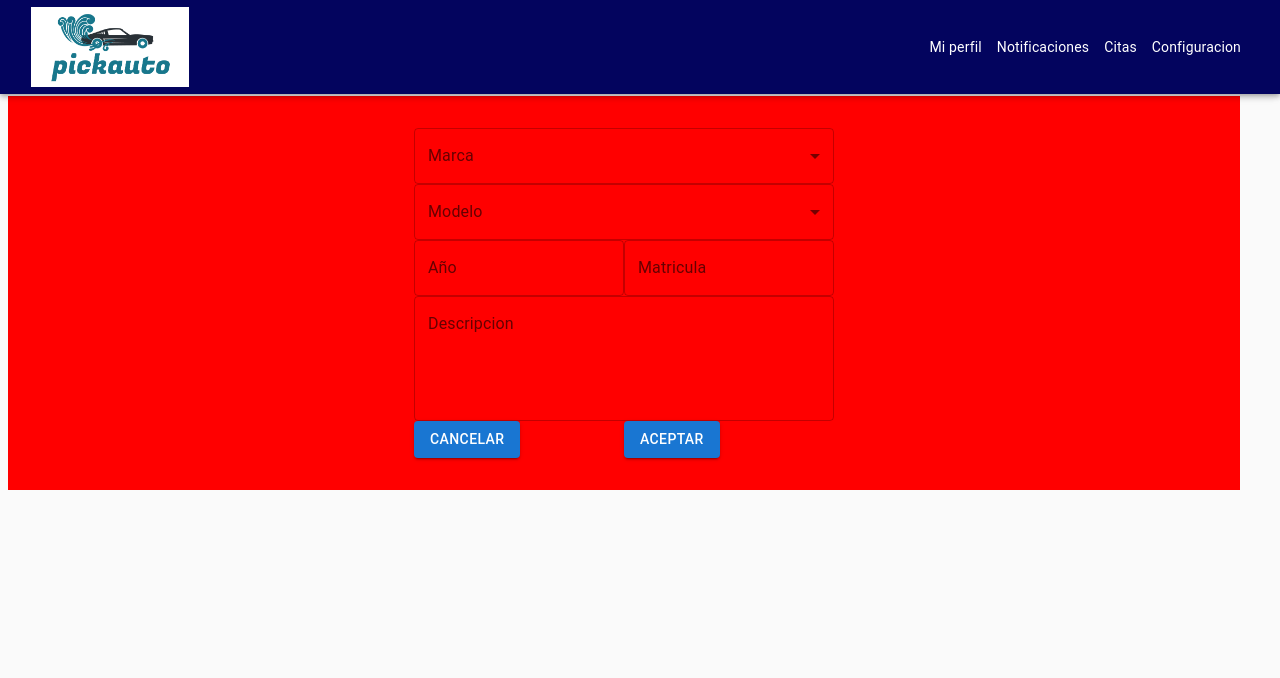
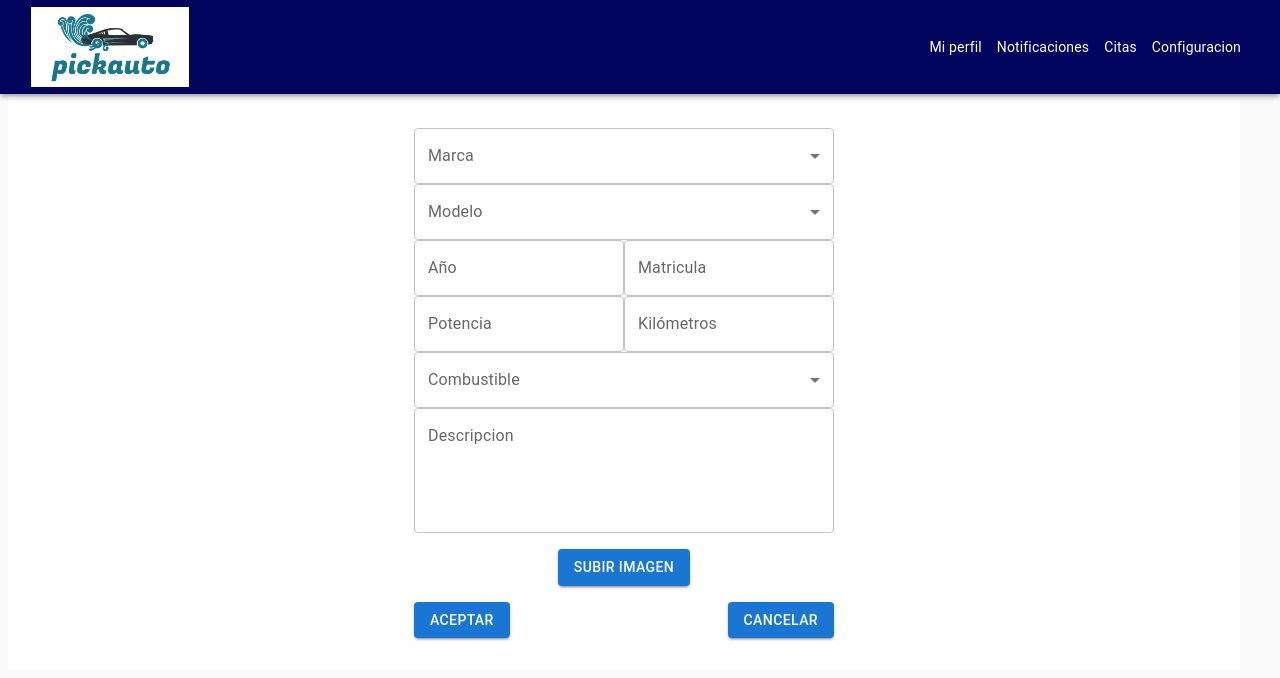
Before and after one commit to fullstacktf/motor-services-frontend, a React (Create React App) app: page /vehicles/add in a window 1280 px wide. Shown: the top 678 px of the page. Built offline with nearby package versions, Linux system fonts and the light colour scheme.

Commit message:
implemented some services components

```diff
--- a/src/components/AppBar.js
+++ b/src/components/AppBar.js
@@ -35,6 +35,7 @@ import Settings from '../views/Settings';
 import Notifications from '../views/Notifications';
 import Appointment from '../views/Appointments';
 import VehicleForm from '../views/VehicleForm';
+import Service from './ServiceComponents/Service';
 
 const DRAWER_WIDTH = 240
 const useStyles = makeStyles((theme)=>({
@@ -259,6 +260,8 @@ export default function AppBarResponsive(){
               </Route>
               <Route path="/services" element={<Services/>}>
               </Route>
+              <Route path="/services/serviceID" element={<Service/>}>
+              </Route>
               <Route path="/settings" element={<Settings/>}>
               </Route>
           </Routes>
--- /dev/null
+++ b/src/components/NotificationsComponents/NotificationCard.js
@@ -0,0 +1,42 @@
+import * as React from 'react';
+import Box from '@mui/material/Box';
+import Card from '@mui/material/Card';
+import CardActions from '@mui/material/CardActions';
+import CardContent from '@mui/material/CardContent';
+import Button from '@mui/material/Button';
+import Typography from '@mui/material/Typography';
+
+const bull = (
+    <Box
+        component="span"
+        sx={{ display: 'inline-block', mx: '2px', transform: 'scale(0.8)' }}
+    >
+        •
+    </Box>
+);
+
+const card = (
+    <React.Fragment>
+        <CardContent>
+            <Typography variant="h5" component="div">
+                Notificación 1
+            </Typography>
+        </CardContent>
+        <CardActions>
+            <Button variant="contained" color="success">
+                Aceptar
+            </Button>
+            <Button variant="contained" color="error">
+                Rechazar
+            </Button>
+        </CardActions>
+    </React.Fragment>
+);
+
+export default function NotificationCard() {
+    return (
+        <Box sx={{ minWidth: 275 }}>
+            <Card variant="outlined">{card}</Card>
+        </Box>
+    );
+}
--- a/src/components/ServiceComponents/CardService.js
+++ b/src/components/ServiceComponents/CardService.js
@@ -1,24 +1,27 @@
 import { Card, Grid } from "@material-ui/core";
-import { CardContent, CardMedia,Typography } from "@mui/material";
+import { CardContent, CardActionArea, Typography  } from "@mui/material";
 import { Box } from "@mui/system";
+import { Link } from 'react-router-dom';
 
 
-export default function CardService({service}){
+export default function CardService({ service }) {
 
-    return(
+    return (
         <Grid item sm={4}>
-            <Box mr={2} mb={3}>
-                <Card style={{textAlign:'center'}}>
-                    <div style={{backgroundColor:'#F00', display: 'flex', alignItems: 'center', alignContent:'center'}}>
+            <Box mb={3} mr={6}>
+                <Card style={{ textAlign: 'center', height: '200px', width: '100%', margin: 'auto'}}>
+                    <CardActionArea href="">
+                        <div style={{ backgroundColor: '#02B5E6', display: 'flex', alignItems: 'center', alignContent: 'center'}}>
                             <span>
                                 {service.icon}
                             </span>
                         </div>
-                    <CardContent>
-                        <Typography gutterBottom variant="h5" component="div">
+                        <CardContent style={{height: '100%', lineHeight: '100px' , textAlign: 'center'}}>
+                            <Typography gutterBottom variant="h5" component="div" component={Link} to='/services/serviceID' style={{textDecoration: 'none'}}>
                                 {service.name}
                             </Typography>
                         </CardContent>
+                    </CardActionArea>
                 </Card>
             </Box>
         </Grid>
--- /dev/null
+++ b/src/components/ServiceComponents/Service.js
@@ -0,0 +1,91 @@
+/*import ServiceTitle from './ServiceTitle';
+import ServiceInformation from './ServiceInformation';
+import ServiceButton from './ServiceButton';
+import '../../styles/Service.css';
+
+export default function Service(props) {
+    return (
+        <div className = 'padre'>
+            <ServiceTitle className= 'hijo'></ServiceTitle>
+            <ServiceInformation className='hijo'></ServiceInformation>
+            <ServiceButton className ='hijo'></ServiceButton>
+        </div>
+    );
+    }
+
+import React from "react";
+import { makeStyles } from "@material-ui/core/styles";
+import Card from "@material-ui/core/Card";
+import CardActionArea from "@material-ui/core/CardActionArea";
+import CardActions from "@material-ui/core/CardActions";
+import CardContent from "@material-ui/core/CardContent";
+import CardMedia from "@material-ui/core/CardMedia";
+import Button from "@material-ui/core/Button";
+import Typography from "@material-ui/core/Typography";
+import IconButton from "@material-ui/core/IconButton";
+import { red } from "@material-ui/core/colors";
+import FavoriteIcon from "@material-ui/icons/Favorite";
+import ShareIcon from "@material-ui/icons/Share";
+
+const useStyles = makeStyles({
+  root: {
+    maxWidth: 345
+  }
+});
+
+export default function ImgMediaCard() {
+  const classes = useStyles();
+
+  return (
+    <Card className={classes.root}>
+      <CardContent>
+        <Typography gutterBottom variant="h5" component="h2">
+          CardActions Example
+        </Typography>
+        <Typography variant="body2" color="textSecondary" component="p">
+          CardActions are just a flexbox component that wraps the children in
+          8px of padding and 8px horizontal padding between children.
+        </Typography>
+      </CardContent>
+      <CardActions disableSpacing>
+        <IconButton aria-label="add to favorites">
+          <FavoriteIcon />
+        </IconButton>
+        <IconButton aria-label="share">
+          <ShareIcon />
+        </IconButton>
+        <Button size="small" color="primary">
+          Primary
+        </Button>
+        <Button size="small" color="secondary">
+          Secondary
+        </Button>
+      </CardActions>
+    </Card>
+  );
+}*/
+import ServiceTitle from './ServiceTitle';
+import ServiceInformation from './ServiceInformation';
+import ServiceButton from './ServiceButton';
+import { Grid } from "@mui/material";
+
+
+export default function Service(service) {
+
+    return (
+        <Grid container sx={{ alignItems: 'center' }} p={2} direction={"column"} spacing={1} style={{ border: "solid 1px", height: "100%", width:'40%', margin:'auto'}}>
+            <Grid item>
+                <ServiceTitle service = {service}></ServiceTitle>
+
+            </Grid>
+            <Grid item>
+                <ServiceInformation></ServiceInformation>
+
+            </Grid>
+            <Grid item>
+                <ServiceButton></ServiceButton>
+
+            </Grid>
+        </Grid>
+    )
+}
--- /dev/null
+++ b/src/components/ServiceComponents/ServiceButton.js
@@ -0,0 +1,6 @@
+import Button from '@mui/material/Button';
+export default function ServiceButton() {
+    return(
+        <Button variant="outlined">Solicitar Servicio</Button>
+    );
+}
--- /dev/null
+++ b/src/components/ServiceComponents/ServiceInformation.js
@@ -0,0 +1,6 @@
+export default function ServiceInformation() {
+    return (
+        <div style={{textAlign:'justify'}}>"Lorem ipsum dolor sit amet, consectetur adipiscing elit, sed do eiusmod tempor incididunt ut labore et dolore magna aliqua. Ut enim ad minim veniam, quis nostrud exercitation ullamco laboris nisi ut aliquip ex ea commodo consequat. Duis aute irure dolor in reprehenderit in voluptate velit esse cillum dolore eu fugiat nulla pariatur. Excepteur sint occaecat cupidatat non proident, sunt in culpa qui officia deserunt mollit anim id est laborum."</div>
+
+    );
+}
--- /dev/null
+++ b/src/components/ServiceComponents/ServiceTitle.js
@@ -0,0 +1,6 @@
+export default function Service( service) {
+    return (
+
+        <h1>Título del servicio{service.name}</h1>
+    );
+}
--- a/src/components/ServiceItems.js
+++ b/src/components/ServiceItems.js
@@ -4,7 +4,7 @@ import LocalCarWashIcon from '@mui/icons-material/LocalCarWash';
 import ElectricCarIcon from '@mui/icons-material/ElectricCar';
 import CarRepairIcon from '@mui/icons-material/CarRepair';
 import FactCheckIcon from '@mui/icons-material/FactCheck';
-import BrushIcon from '@mui/icons-material/Brush';
+import ColorLensIcon from '@mui/icons-material/ColorLens';
 
 export const servicesItem = [
     {
@@ -29,6 +29,6 @@ export const servicesItem = [
     },
     {
         name:"Chapa y Pintura",
-        icon: <BrushIcon/>
+        icon: <ColorLensIcon/>
     }
 ]
--- a/src/components/VehicleComponents/FormVehicle.js
+++ b/src/components/VehicleComponents/FormVehicle.js
@@ -1,4 +1,4 @@
-import { TextField, Button, Card, FormControl, FormLabel, Grid, InputLabel, MenuItem, Select,Box} from "@mui/material";
+import { TextField, Button, Card, FormControl, FormLabel, Grid, InputLabel, MenuItem, Select, Box } from "@mui/material";
 import { CssBaseline } from "@material-ui/core";
 
 //icons
@@ -6,46 +6,38 @@ import AddIcon from '@mui/icons-material/Add';
 import { useEffect, useState } from "react";
 import vehiclesBrands from '../../utils/data/vehiclesBrands.json'
 
+import * as React from 'react';
+import PropTypes from 'prop-types';
+
 //Styles
-import {useStyles} from '../../styles/VehicleFormStyle'
+import { useStyles } from '../../styles/VehicleFormStyle'
 
-export default function FormVehicle(){
+export default function FormVehicle() {
 
-    const [brands,setBrandsArray] = useState([])
-    const [brandForm,setBrandForm] = useState('')
+    const [brands, setBrandsArray] = useState([])
+    const [brandForm, setBrandForm] = useState('')
 
     const classes = useStyles()
 
-    const handleChange = (e) =>{
+    const handleChange = (e) => {
         setBrandForm(e.target.value)
     }
 
-    const getBrands = async() =>{
+    const getBrands = async () => {
         console.log(vehiclesBrands.items);
         setBrandsArray(vehiclesBrands.items)
-        console.log(brands);
     }
 
     useEffect(() => {
         getBrands()
     }, [])
 
-    return(
-        <Grid className={classes.root} container spacing={2}  xs={12}>
+
+
+    return (
+        <Grid className={classes.root} container spacing={2} xs={12}>
             <Box m={2} sm={4} xs={12}>
                 <FormControl fullWidth>
-            {/* <label htmlFor="upload-photo">
-                <input
-                    style={{ display: 'none' }}
-                    id="upload-photo"
-                    name="upload-photo"
-                    type="file"
-                />
-                <FormLabel>Subir Imagen Perfil:</FormLabel>
-                <Button color="secondary" variant="contained" component="span">
-                   <AddIcon /> Upload button
-                </Button>
-                </label> */}
 
                     <InputLabel>Marca</InputLabel>
                     <Select
@@ -53,7 +45,7 @@ export default function FormVehicle(){
                         value={brandForm}
                         onChange={handleChange}>
                         {
-                        brands.map((element)=>(
+                            brands.map((element) => (
                                 <MenuItem value={element.label}>{element.label}</MenuItem>
                             ))
                         }
@@ -90,6 +82,38 @@ export default function FormVehicle(){
                         />
                     </Grid>
                 </Grid>
+                <Grid container xs={12}>
+                    <Grid item sm={6} xs={12}>
+                        <TextField
+                            id="outlined-multiline-flexible"
+                            label="Potencia"
+                            multiline
+                            maxRows={4}
+                            onChange={handleChange}
+                        />
+                    </Grid>
+                    <Grid item sm={6} xs={12}>
+                        <TextField
+                            id="outlined-multiline-flexible"
+                            label="Kilómetros"
+                            multiline
+                            maxRows={4}
+                            onChange={handleChange}
+                        />
+                    </Grid>
+                </Grid>
+                <FormControl fullWidth>
+                    <InputLabel>Combustible</InputLabel>
+                    <Select
+                        label="Combustible"
+                        value={brandForm}
+                        onChange={handleChange}>
+                        <MenuItem value="1">Gasolina</MenuItem>
+                        <MenuItem value="2">Diésel</MenuItem>
+                        <MenuItem value="3">Eléctrico</MenuItem>
+                        <MenuItem value="3">Híbrido</MenuItem>
+                    </Select>
+                </FormControl>
                 <TextField
                     mt={2}
                     className={classes.formElement}
@@ -99,14 +123,43 @@ export default function FormVehicle(){
                     rows={4}
                     fullWidth
                 />
-                <Grid container xs={12}>
-                    <Grid item xs={12} sm={6}>
+                <Box
+                    sx={{
+                        display: 'flex',
+                        alignItems: 'center',
+                        justifyContent: 'center',
+                        p: 1,
+                        m: 1,
+                        bgcolor: 'background.paper',
+                    }}
+                >
+                    <input
+                        accept="image/*"
+                        className={classes.input}
+                        style={{ display: 'none' }}
+                        id="raised-button-file"
+                        multiple
+                        type="file"
+                    />
+                    <label htmlFor="raised-button-file">
+                        <Button variant="contained" component="span" className={classes.button}>
+                            Subir Imagen
+                        </Button>
+                    </label>
+                </Box>
+                <Box
+                    sx={{
+                        display: 'flex',
+                        justifyContent: 'space-between',
+                        bgcolor: 'background.paper',
+                    }}
+                >
+                    <Button variant="contained">Aceptar</Button>
                     <Button variant="contained">Cancelar</Button>
-                    </Grid>
-                    <Grid item xs={6} sm={6}>
-                        <Button variant="contained">Aceptar</Button>
-                    </Grid>
-                </Grid>
+
+
+
+                </Box>
             </Box>
         </Grid>
     )
--- a/src/styles/VehicleFormStyle.js
+++ b/src/styles/VehicleFormStyle.js
@@ -10,7 +10,7 @@ export const useStyles = makeStyles(
             borderSpacing: '1rem',
             padding: 16,
             margin: 'auto',
-            backgroundColor: 'red'
+            backgroundColor: 'white'
         },
         formElement:{
             margin:'15px'
--- a/src/views/Notifications.js
+++ b/src/views/Notifications.js
@@ -1,10 +1,8 @@
-
+import NotificationCard from "../components/NotificationsComponents/NotificationCard";
 
 export default function Notifications(){
 
     return (
-        <h1>
-            Notifications
-        </h1>
+        <NotificationCard></NotificationCard>
     )
 }
```
Lines whose indentation alone changed are shown as unchanged.
